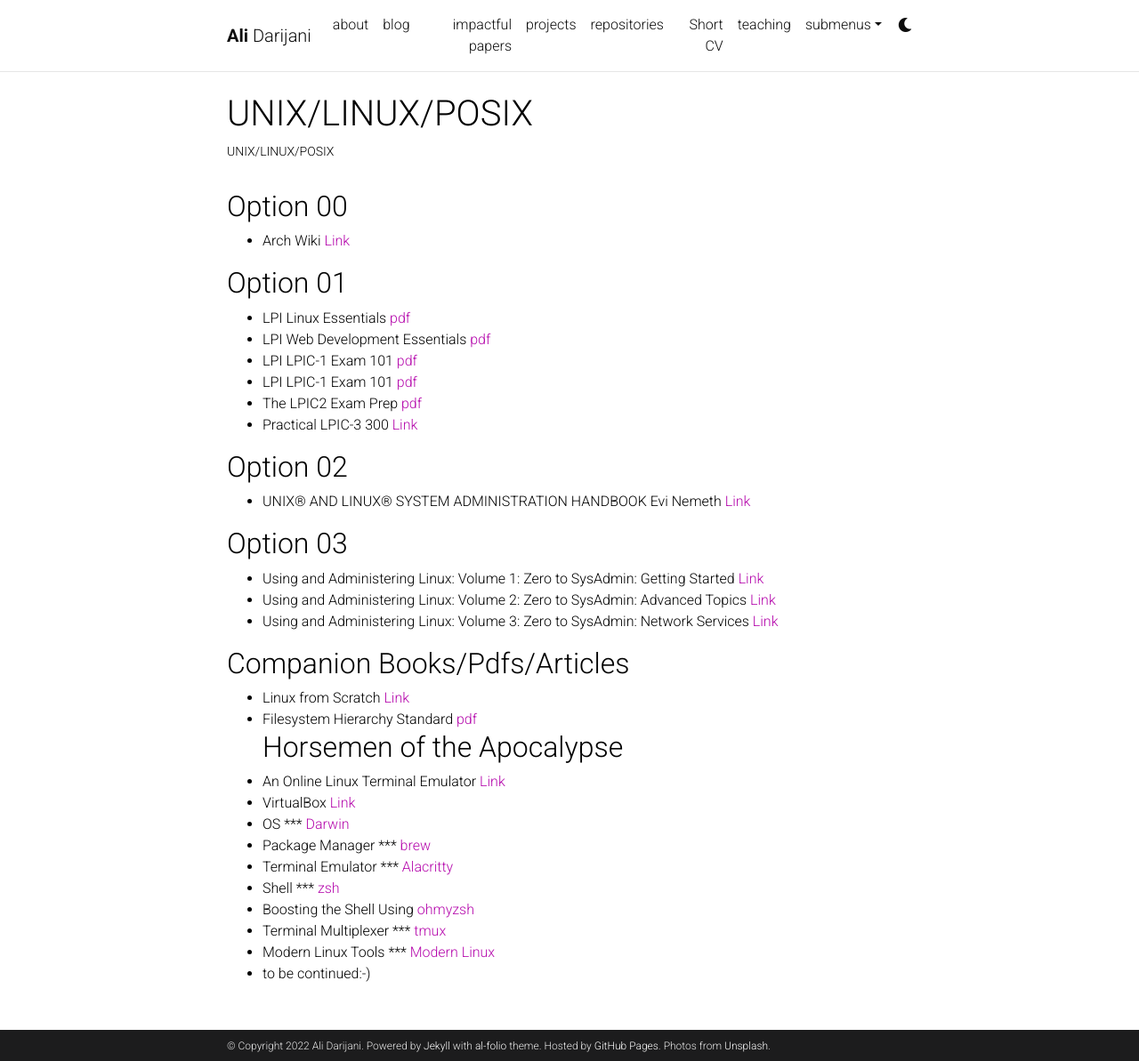
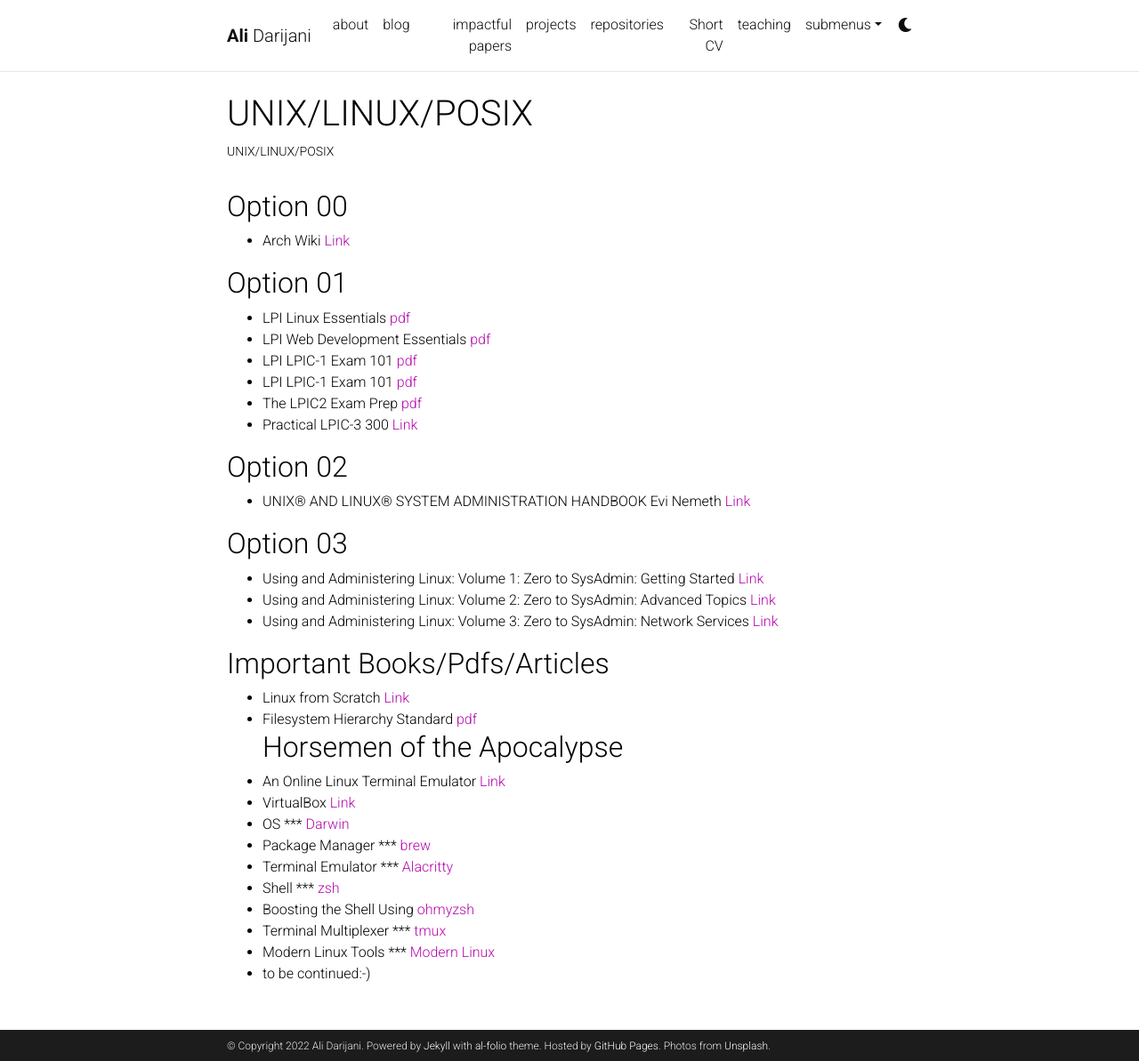
Before and after one commit to adarijani/adarijani.github.io_archived, a Jekyll site: the page built from _projects/unix linux posix.md, in a window 1280 px wide and 1193 px high. Shown: the whole window at 89% size. Built offline with Jekyll 4.4.1, drawn with Linux system fonts in a browser that asks for light colours; comment, search, counter and statistics services are not loaded; a style sheet for code colours, icons or effects is not loaded.

Commit message:
Update unix linux posix.md

```diff
--- a/_projects/unix linux posix.md
+++ b/_projects/unix linux posix.md
@@ -26,7 +26,7 @@
 * Using and Administering Linux: Volume 2: Zero to SysAdmin: Advanced Topics [Link](https://www.oreilly.com/library/view/using-and-administering/9781484254554/)
 * Using and Administering Linux: Volume 3: Zero to SysAdmin: Network Services [Link](https://www.oreilly.com/library/view/using-and-administering/9781484254851/)
 
-## Companion Books/Pdfs/Articles
+## Important Books/Pdfs/Articles
 * Linux from Scratch [Link](https://www.linuxfromscratch.org/lfs/downloads/stable/LFS-BOOK-11.2.pdf)
 * Filesystem Hierarchy Standard [pdf](https://refspecs.linuxfoundation.org/FHS_3.0/fhs-3.0.pdf)
 ## Horsemen of the Apocalypse
```
